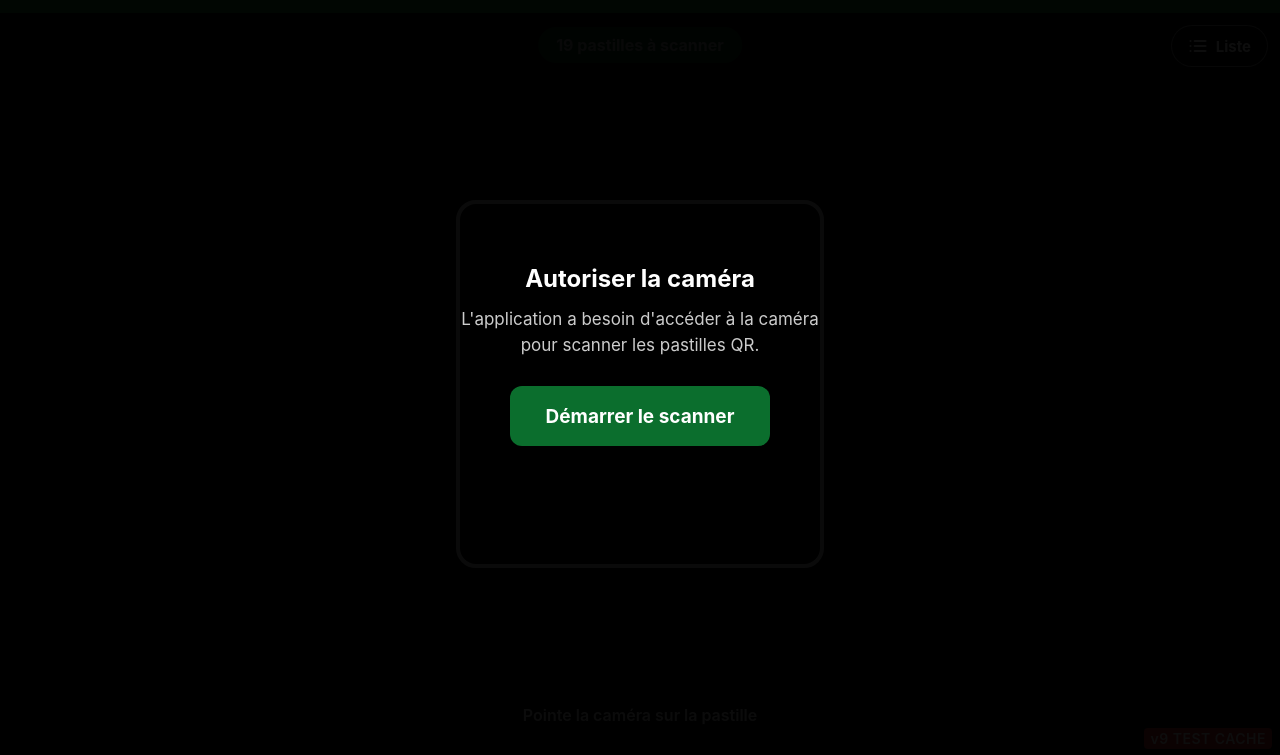
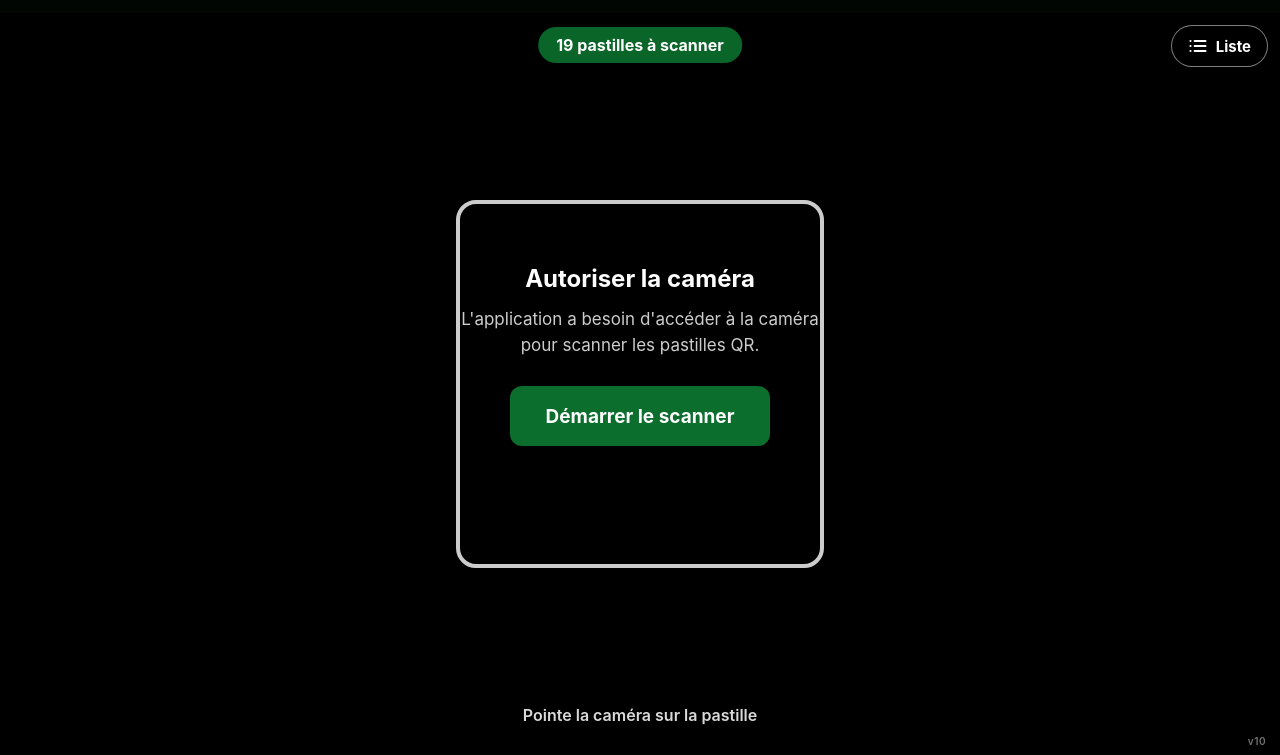
Before and after one commit to 00vico00/scan-pastilles, a website: page docs/index.html in a window 1280 px wide. Shown: the part 45-800 px from the top of the page. Drawn offline with Linux system fonts and the light colour scheme.

Commit message:
Fix: remonte z-index des overlays >1000 pour passer au-dessus du <video> de html5-qrcode; retire markers TEST v9

```diff
--- a/docs/index.html
+++ b/docs/index.html
@@ -98,7 +98,7 @@
       position: absolute;
       inset: 0;
       pointer-events: none;
-      z-index: 5;
+      z-index: 1000;
       display: flex;
       align-items: center;
       justify-content: center;
@@ -124,7 +124,7 @@
       background: rgba(0,0,0,0.5);
       padding: 10px 18px;
       border-radius: 999px;
-      z-index: 5;
+      z-index: 1001;
       pointer-events: none;
       text-align: center;
     }
@@ -136,7 +136,7 @@
       color: rgba(255,255,255,0.45);
       font-size: 10px;
       font-weight: 600;
-      z-index: 6;
+      z-index: 1001;
       pointer-events: none;
       background: rgba(0,0,0,0.4);
       padding: 2px 6px;
@@ -155,7 +155,7 @@
       font-size: 16px;
       padding: 8px 18px;
       border-radius: 999px;
-      z-index: 5;
+      z-index: 1001;
       pointer-events: none;
       max-width: calc(100% - 130px);
       text-align: center;
@@ -171,12 +171,12 @@
       height: 42px;
       padding: 0 16px;
       border-radius: 999px;
-      background: rgba(0,0,0,0.6);
+      background: rgba(0,0,0,0.7);
       border: 1.5px solid rgba(255,255,255,0.5);
       color: #fff;
       font-size: 15px;
       font-weight: 700;
-      z-index: 7;
+      z-index: 1002;
       min-height: 42px;
       display: inline-flex;
       align-items: center;
@@ -515,7 +515,7 @@
 <body>
   <div id="app">
     <header>
-      <h1>Tournée des Pastilles ★v9</h1>
+      <h1>Tournée des Pastilles</h1>
       <div class="status-bar">
         <span id="pending-pill"></span>
         <span id="status-text">…</span>
@@ -531,7 +531,7 @@
       </button>
       <div class="scan-overlay"></div>
       <div class="scan-hint">Pointe la caméra sur la pastille</div>
-      <div class="version-tag" style="background:#dc2626;color:#fff;font-size:14px;">v9 TEST CACHE</div>
+      <div class="version-tag">v10</div>
     </div>
 
     <!-- Vue Liste des pastilles -->
```
